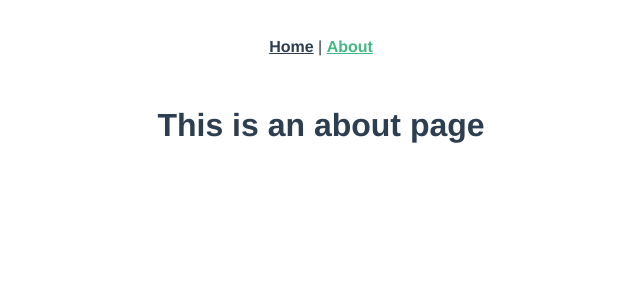
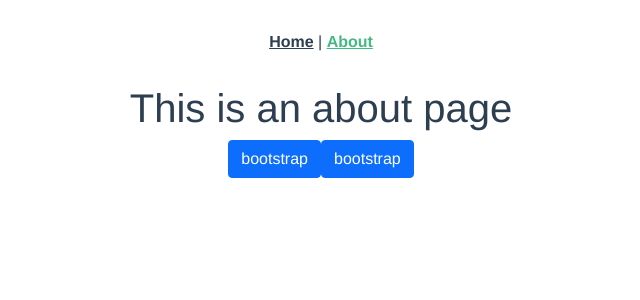
Before and after one commit to kuds-hub/kuds-hp, a Vue app in the folder homepage-frontend/: page /about in a window 1280 px wide. Shown: the top 300 px of the page, without its empty margins (319-959 px from the left). Built offline with nearby package versions, Linux system fonts and the light colour scheme.

Commit message:
一旦Bootstrapをimportして動作確認完了したのでコミット

```diff
--- a/homepage-frontend/package.json
+++ b/homepage-frontend/package.json
@@ -8,6 +8,7 @@
     "lint": "vue-cli-service lint"
   },
   "dependencies": {
+    "bootstrap": "^5.1.0",
     "core-js": "^3.6.5",
     "vue": "^2.6.11",
     "vue-router": "^3.2.0",
--- a/homepage-frontend/src/App.vue
+++ b/homepage-frontend/src/App.vue
@@ -5,6 +5,8 @@
       <router-link to="/about">About</router-link>
     </div>
     <router-view/>
+    <button class="btn btn-primary">bootstrap</button>
+    <b-button variant="primary">bootstrap</b-button>
   </div>
 </template>
 
--- a/homepage-frontend/src/main.ts
+++ b/homepage-frontend/src/main.ts
@@ -3,6 +3,11 @@
 import router from './router';
 import store from './store';
 
+import { BootstrapVue, IconsPlugin } from 'bootstrap-vue';
+import 'bootstrap/dist/css/bootstrap.css';
+import 'bootstrap-vue/dist/bootstrap-vue.css';
+
+Vue.use(BootstrapVue as any);
 Vue.config.productionTip = false;
 
 new Vue({
```
Also changed, not shown: 1 other file (tests, documents, lock files or other folders).
